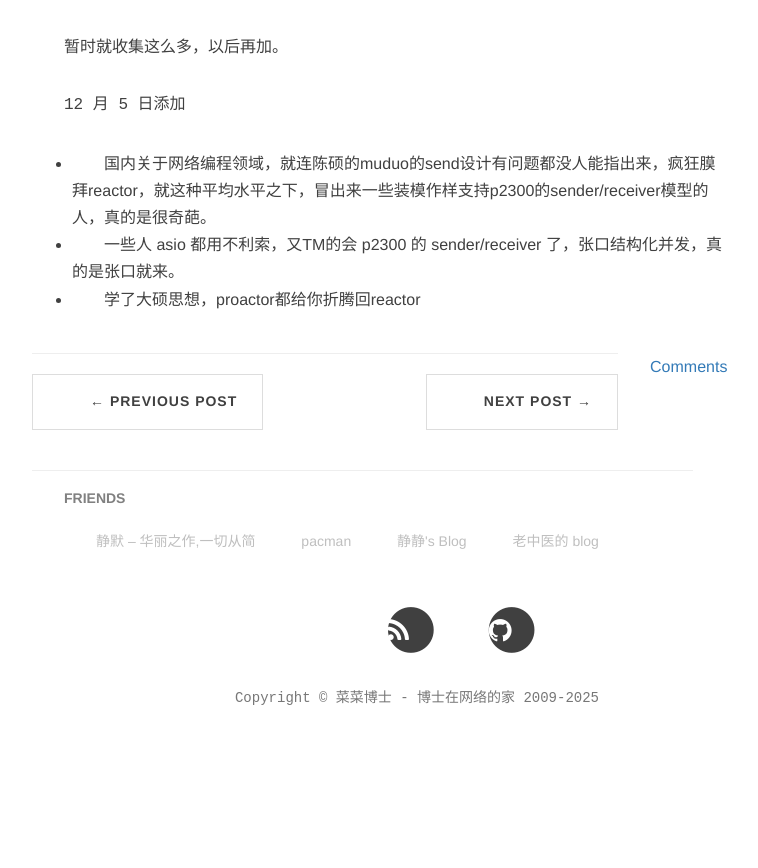
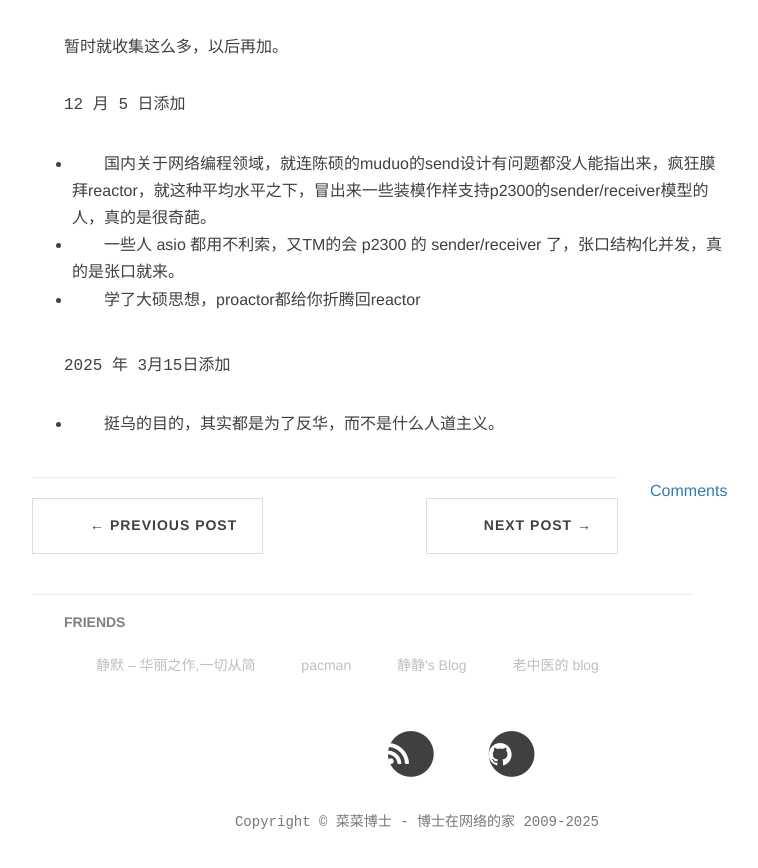
Before and after one commit to microcai/microcai.github.io, a Jekyll site: the page built from _posts/2024-10-07-sainta-quotes.md, in a window 1280 px wide and 900 px high, scrolled down 1455 px. Shown: the top 868 px of the window, without its empty margins (239-997 px from the left). Built offline with Jekyll 4.4.1, drawn with Linux system fonts in a browser that asks for light colours; nearby versions of some CDN libraries; comment, search, counter and statistics services are not loaded; before the commit the page ends 2231 px from its top, so only the background shows below that.

Commit message:
老王语录更新

```diff
--- a/_posts/2024-10-07-sainta-quotes.md
+++ b/_posts/2024-10-07-sainta-quotes.md
@@ -51,3 +51,7 @@ tags: [quotes]
 - 国内关于网络编程领域，就连陈硕的muduo的send设计有问题都没人能指出来，疯狂膜拜reactor，就这种平均水平之下，冒出来一些装模作样支持p2300的sender/receiver模型的人，真的是很奇葩。
 - 一些人 asio 都用不利索，又TM的会 p2300 的 sender/receiver 了，张口结构化并发，真的是张口就来。
 - 学了大硕思想，proactor都给你折腾回reactor
+
+2025 年 3月15日添加
+
+- 挺乌的目的，其实都是为了反华，而不是什么人道主义。
```
